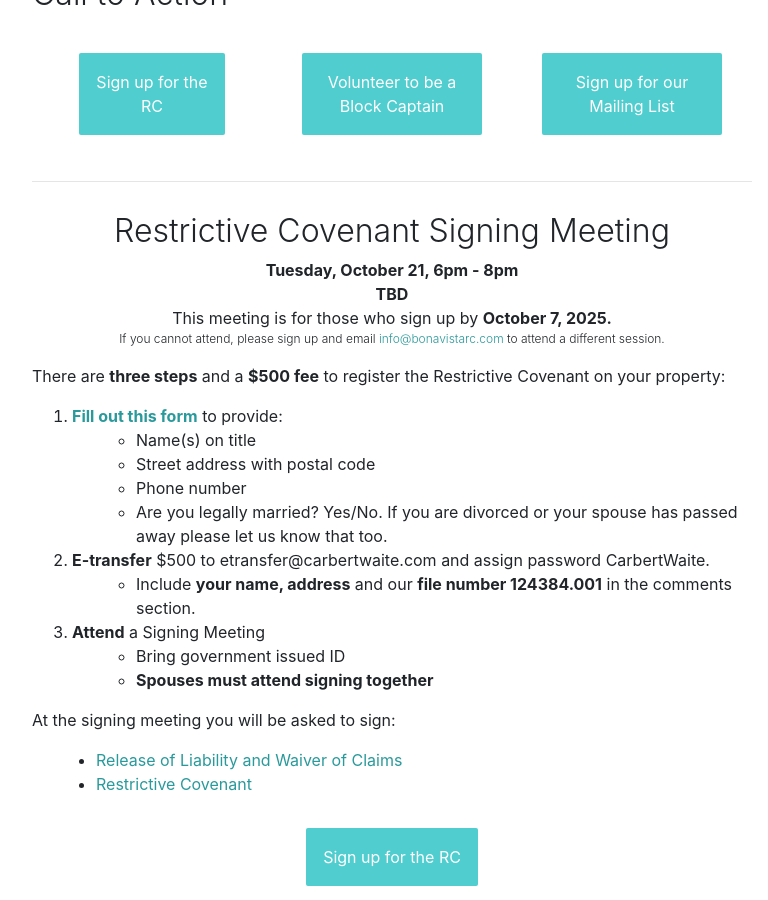
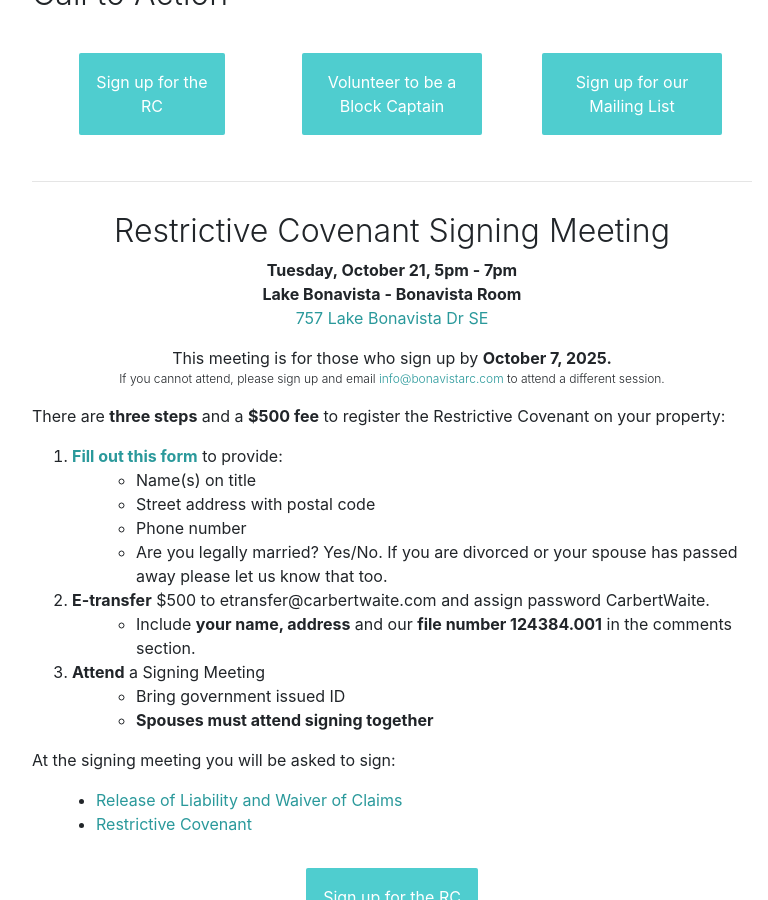
Before and after one commit to BonavistaRC/BonavistaRC.github.io, a Jekyll site: the page built from index.markdown, in a window 1280 px wide and 900 px high, scrolled down 2240 px. Shown: the whole window, without its empty margins (248-1016 px from the left). Built offline with Jekyll 4.4.1, drawn with Linux system fonts in a browser that asks for light colours.

Commit message:
Added Signing meeting location
Added Signing meeting location

```diff
--- a/_includes/signup_meeting_details.md
+++ b/_includes/signup_meeting_details.md
@@ -1,8 +1,8 @@
 
 
-<p align="center" style="margin:0;padding-left: 0;"><b>Tuesday, October 21, 6pm - 8pm</b> </p>
-<p align="center" style="margin:0;padding-left: 0;"><b>TBD</b><!--b>Lake Bonavista - Bonavista Room</b--></p>
-<!--p align="center" style="padding-left: 0;"><a href="https://maps.app.goo.gl/8D8VYwfzaevEVm1B8">757 Lake Bonavista Dr SE</a></p-->
+<p align="center" style="margin:0;padding-left: 0;"><b>Tuesday, October 21, 5pm - 7pm</b> </p>
+<p align="center" style="margin:0;padding-left: 0;"><b>Lake Bonavista - Bonavista Room</b></p>
+<p align="center" style="padding-left: 0;"><a href="https://maps.app.goo.gl/8D8VYwfzaevEVm1B8">757 Lake Bonavista Dr SE</a></p>
 
 <p align="center" style="margin:0;padding-left: 0;">This meeting is for those who sign up by <b>October 7, 2025.</b></p>
 <p align="center" style="padding-left: 0;font-size: .75rem;font-weight: 300;">If you cannot attend, please sign up and email <a href="mailto:info@bonavistarc.com">info@bonavistarc.com</a> to attend a different session.</p>
```
